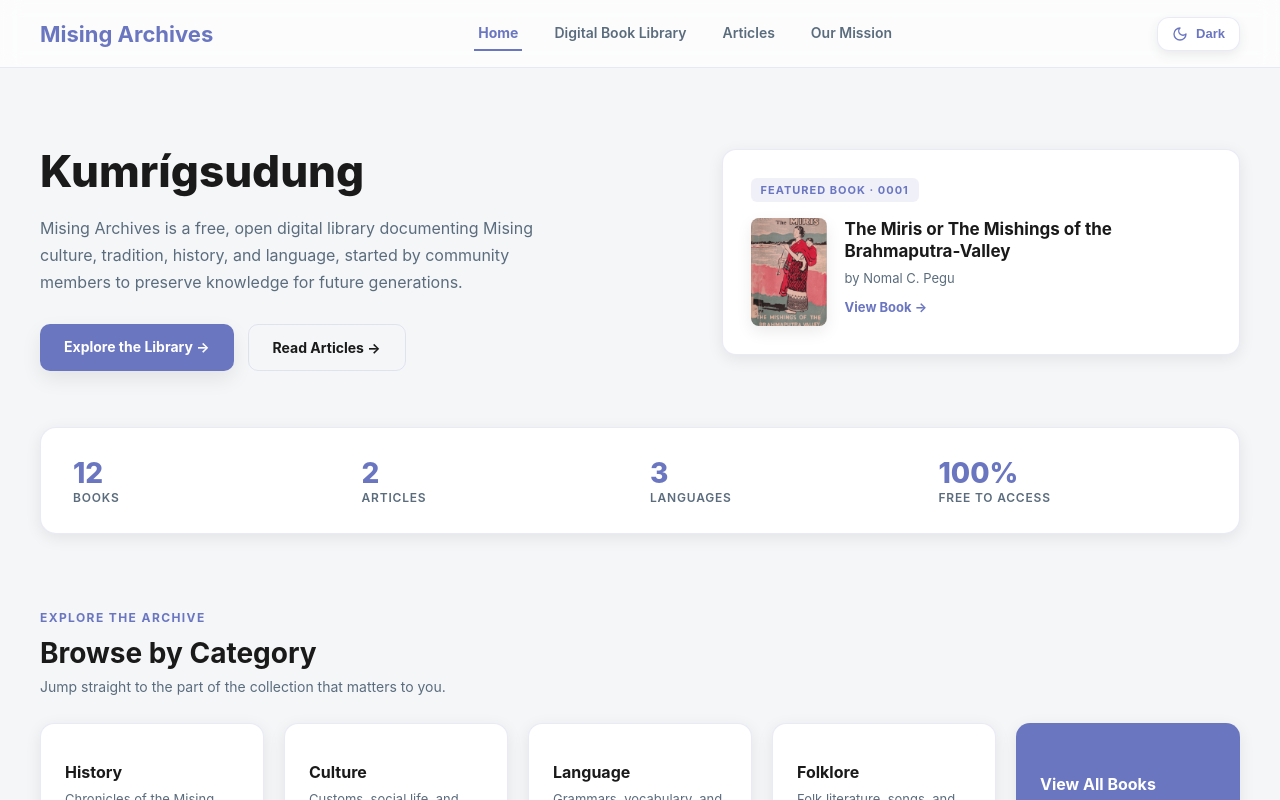
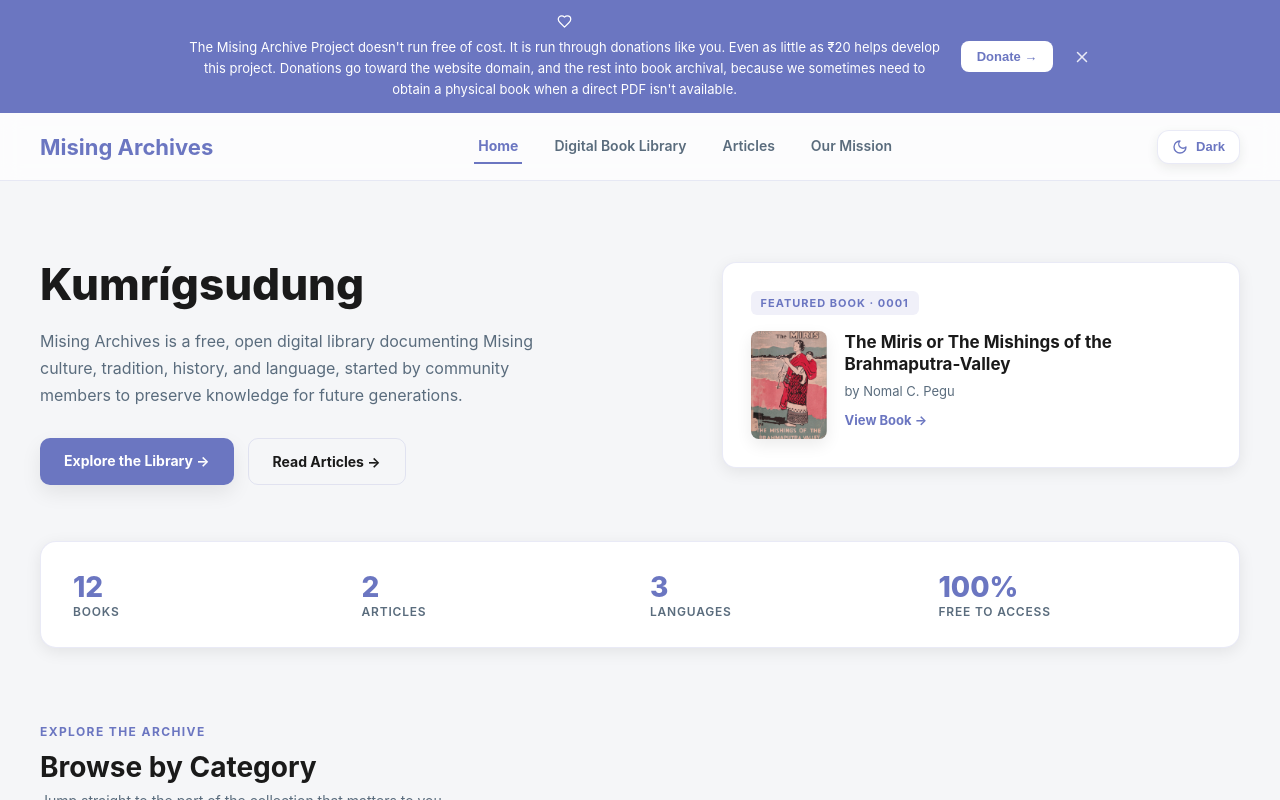
Before and after one commit to abhinabpegu/misingarchives, a React (Vite) app: page /#/ in a window 1280 px wide. Shown: the top 800 px of the page. Built offline with nearby package versions, Linux system fonts and the light colour scheme.

Commit message:
added donation banner

```diff
--- a/index.html
+++ b/index.html
@@ -5,7 +5,8 @@
     <meta name="viewport" content="width=device-width, initial-scale=1.0">
     <meta name="description" content="Mising Archives - A community-led initiative to preserve and share knowledge about Mising culture, tradition, history, and language">
     <meta name="theme-color" content="#FAFAF8">
-
+    <link rel="icon" type="image/png" href="/images/logo.png">
+<link rel="apple-touch-icon" href="/images/logo.png">
     <title>Mising Archives - Preserving Knowledge</title>
 
     <style>
--- a/src/App.jsx
+++ b/src/App.jsx
@@ -8,6 +8,7 @@ import DigitalBookLibrary from './pages/DigitalBookLibrary'
 import Articles from './pages/Articles'
 import ArticleDetail from './pages/ArticleDetail'
 import './styles/App.css'
+import DonationBanner from './components/DonationBanner'
 
 function Layout() {
   const { colors } = useTheme()
@@ -22,6 +23,7 @@ function Layout() {
       display: 'flex',
       flexDirection: 'column'
     }}>
+      <DonationBanner />
       <Header />
       <main style={{ flex: 1 }}>
         <Routes>
--- a/src/components/BookDetailModal.jsx
+++ b/src/components/BookDetailModal.jsx
@@ -200,6 +200,24 @@ export default function BookDetailModal({ book, onClose }) {
               {book.archivedBy}
             </p>
           </div>
+          {/* Takedown notice — only for books archived by Mising Archives itself */}
+{book.archivedBy === 'Mising Archives' && (
+  <div style={{
+    marginBottom: '24px',
+    padding: '14px 16px',
+    borderRadius: '10px',
+    border: `1px solid ${colors.border}`,
+    backgroundColor: colors.bgTertiary,
+    fontSize: '12px',
+    color: colors.textSecondary,
+    lineHeight: '1.6'
+  }}>
+    Copyright holder? If you'd like this book taken down, email{' '}
+    <a href="mailto:misingarchives@gmail.com" style={{ color: colors.accentPrimary, fontWeight: '600' }}>
+      misingarchives@gmail.com
+    </a>.
+  </div>
+)}
 
           {/* Download Button */}
           <a
--- /dev/null
+++ b/src/components/DonationBanner.jsx
@@ -0,0 +1,110 @@
+import React, { useState, useEffect } from 'react'
+import { useNavigate, useLocation } from 'react-router-dom'
+import { X, Heart } from 'lucide-react'
+import { useTheme } from '../context/ThemeContext'
+
+export default function DonationBanner() {
+  const { isDarkMode, colors } = useTheme()
+  const navigate = useNavigate()
+  const location = useLocation()
+  const [dismissed, setDismissed] = useState(true)
+
+  useEffect(() => {
+    const wasDismissed = sessionStorage.getItem('donationBannerDismissed')
+    if (!wasDismissed) setDismissed(false)
+  }, [])
+
+  const handleDismiss = () => {
+    setDismissed(true)
+    sessionStorage.setItem('donationBannerDismissed', 'true')
+  }
+
+  const handleDonateClick = () => {
+    handleDismiss()
+    if (location.pathname === '/') {
+      document.getElementById('support')?.scrollIntoView({ behavior: 'smooth' })
+    } else {
+      navigate('/')
+      setTimeout(() => {
+        document.getElementById('support')?.scrollIntoView({ behavior: 'smooth' })
+      }, 200)
+    }
+  }
+
+  if (dismissed) return null
+
+  return (
+    <div style={{
+      backgroundColor: colors.accentPrimary,
+      color: isDarkMode ? colors.bg : '#fff',
+      padding: '14px 20px',
+      position: 'relative',
+      zIndex: 200
+    }}>
+      <div style={{
+        maxWidth: '1400px',
+        margin: '0 auto',
+        display: 'flex',
+        alignItems: 'center',
+        justifyContent: 'center',
+        gap: '16px',
+        flexWrap: 'wrap',
+        textAlign: 'center'
+      }}>
+        <p style={{
+          margin: 0,
+          fontSize: '13px',
+          lineHeight: '1.6',
+          maxWidth: '760px',
+          display: 'flex',
+          alignItems: 'center',
+          gap: '8px',
+          flexWrap: 'wrap',
+          justifyContent: 'center'
+        }}>
+          <Heart size={15} style={{ flexShrink: 0 }} />
+          The Mising Archive Project doesn't run free of cost. It is run through donations like you.
+          Even as little as ₹20 helps develop this project. Donations go toward the website domain,
+          and the rest into book archival, because we sometimes need to obtain a physical book when
+          a direct PDF isn't available.
+        </p>
+
+        <button
+          onClick={handleDonateClick}
+          style={{
+            padding: '8px 16px',
+            backgroundColor: isDarkMode ? colors.bg : '#fff',
+            color: colors.accentPrimary,
+            border: 'none',
+            borderRadius: '8px',
+            fontSize: '13px',
+            fontWeight: '700',
+            cursor: 'pointer',
+            whiteSpace: 'nowrap',
+            flexShrink: 0
+          }}
+        >
+          Donate →
+        </button>
+
+        <button
+          onClick={handleDismiss}
+          aria-label="Dismiss"
+          style={{
+            background: 'none',
+            border: 'none',
+            cursor: 'pointer',
+            color: isDarkMode ? colors.bg : '#fff',
+            padding: '4px',
+            display: 'flex',
+            alignItems: 'center',
+            flexShrink: 0,
+            opacity: 0.85
+          }}
+        >
+          <X size={18} />
+        </button>
+      </div>
+    </div>
+  )
+}
--- a/src/components/Footer.jsx
+++ b/src/components/Footer.jsx
@@ -40,9 +40,23 @@ export default function Footer() {
         boxSizing: 'border-box'
       }}>
         <div style={colStyle}>
-          <h3 style={{ margin: 0, fontSize: '17px', fontWeight: '700', color: colors.accentPrimary }}>
-            🏛️ Mising Archives
-          </h3>
+          <h3 style={{
+  margin: 0,
+  fontSize: '17px',
+  fontWeight: '700',
+  color: colors.accentPrimary,
+  display: 'flex',
+  alignItems: 'center',
+  gap: '8px'
+}}>
+  <img
+    src="/images/logo.png"
+    alt=""
+    style={{ height: '24px', width: '24px', objectFit: 'contain', borderRadius: '5px' }}
+    onError={(e) => { e.target.style.display = 'none' }}
+  />
+  Mising Archives
+</h3>
           <p style={{ margin: 0, fontSize: '13px', color: colors.textTertiary, lineHeight: '1.6', maxWidth: '320px' }}>
             A community-led initiative to preserve and share knowledge about Mising culture, tradition, history, and language.
           </p>
--- a/src/data/books.js
+++ b/src/data/books.js
@@ -16,7 +16,7 @@ export const booksData = [
     language: 'English',
     tags: ['Culture', 'History', 'Sociology'],
     driveLink: 'https://drive.google.com/file/d/1au1pTo3_J_qwzN3lb1R_9AyrXceFdFSb/view?usp=drive_link',
-    archivedBy: 'Pahar.in',
+    archivedBy: 'pahar.in',
     coverImage: '/images/book0002.png',
   },
   {
--- a/src/pages/DigitalBookLibrary.jsx
+++ b/src/pages/DigitalBookLibrary.jsx
@@ -495,6 +495,30 @@ export default function DigitalBookLibrary() {
           </div>
         )}
       </section>
+      {/* Request or donate a book */}
+<section style={{ maxWidth: '1400px', margin: '0 auto', padding: '0 clamp(20px, 5vw, 40px) 60px' }}>
+  <div style={{
+    textAlign: 'center',
+    padding: '32px 24px',
+    borderRadius: '14px',
+    border: `1px solid ${colors.border}`,
+    backgroundColor: colors.bgSecondary,
+    backdropFilter: 'blur(10px)',
+    boxShadow: `0 4px 16px ${colors.shadowColor}`
+  }}>
+    <h3 style={{ margin: '0 0 10px', fontSize: '17px', fontWeight: '700', color: colors.text }}>
+      Have a book to donate, or want one archived?
+    </h3>
+    <p style={{ margin: 0, fontSize: '14px', color: colors.textSecondary, lineHeight: '1.6', maxWidth: '520px', marginLeft: 'auto', marginRight: 'auto' }}>
+      If you'd like to request a book for the archive, or donate one for archival, email{' '}
+      <a href="mailto:misingarchives@gmail.com" style={{ color: colors.accentPrimary, fontWeight: '600' }}>
+        misingarchives@gmail.com
+      </a>.
+    </p>
+  </div>
+</section>
+
+<BookDetailModal book={selectedBook} onClose={() => setSelectedBook(null)} />
 
       <BookDetailModal book={selectedBook} onClose={() => setSelectedBook(null)} />
     </div>
--- a/src/pages/Home.jsx
+++ b/src/pages/Home.jsx
@@ -371,6 +371,7 @@ export default function Home() {
         </p>
       </section>
       {/* Support the Archive */}
+      <section id="support" style={{ ...sectionWrap, padding: '0 clamp(20px, 5vw, 40px) 88px' }}></section>
       <section style={{ ...sectionWrap, padding: '0 clamp(20px, 5vw, 40px) 88px' }}>
         <div style={{
           ...cardBase,
```
Also changed, not shown: public/images/logo.png (added), public/images/qr-code.png (deleted).
